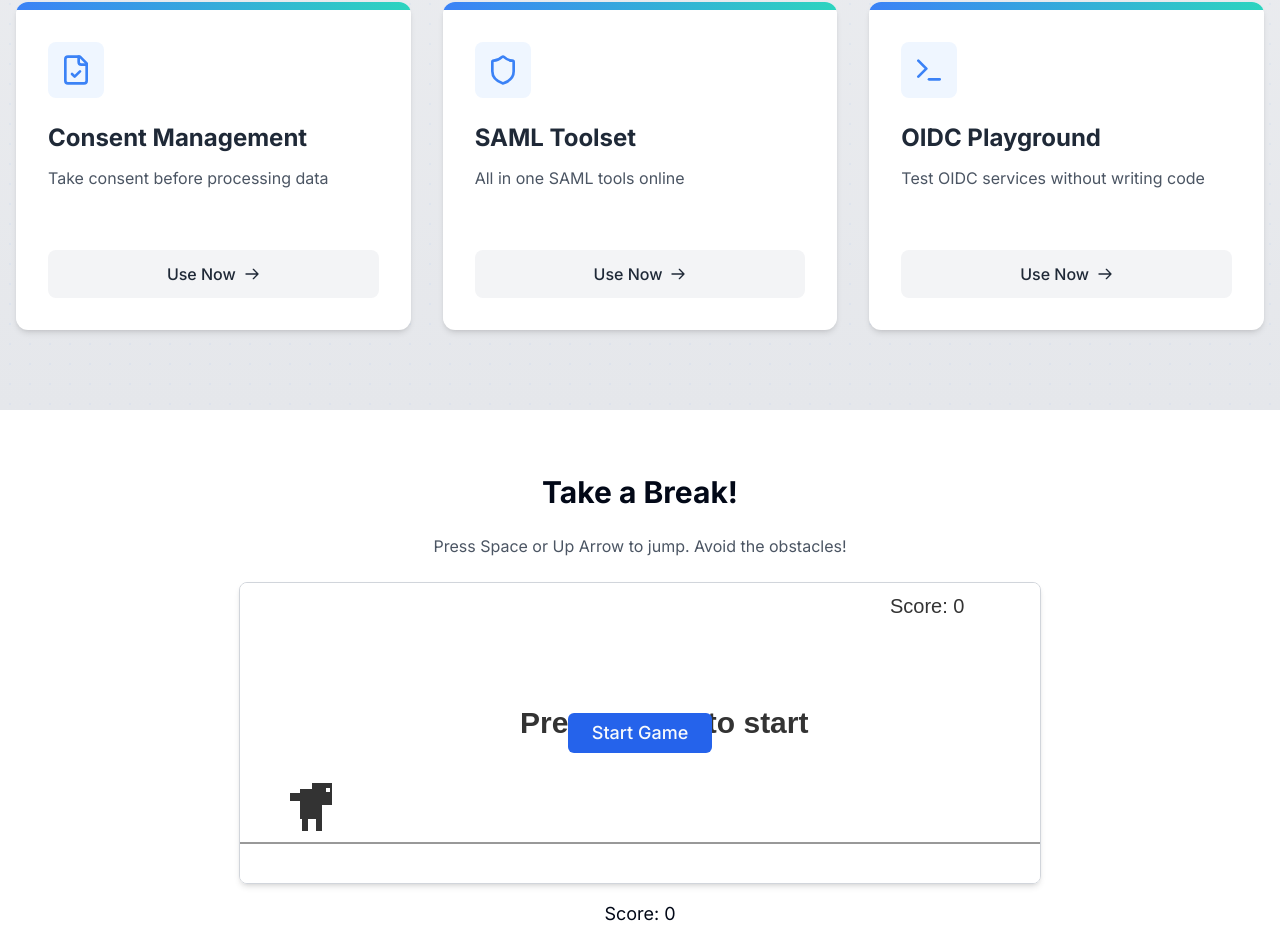
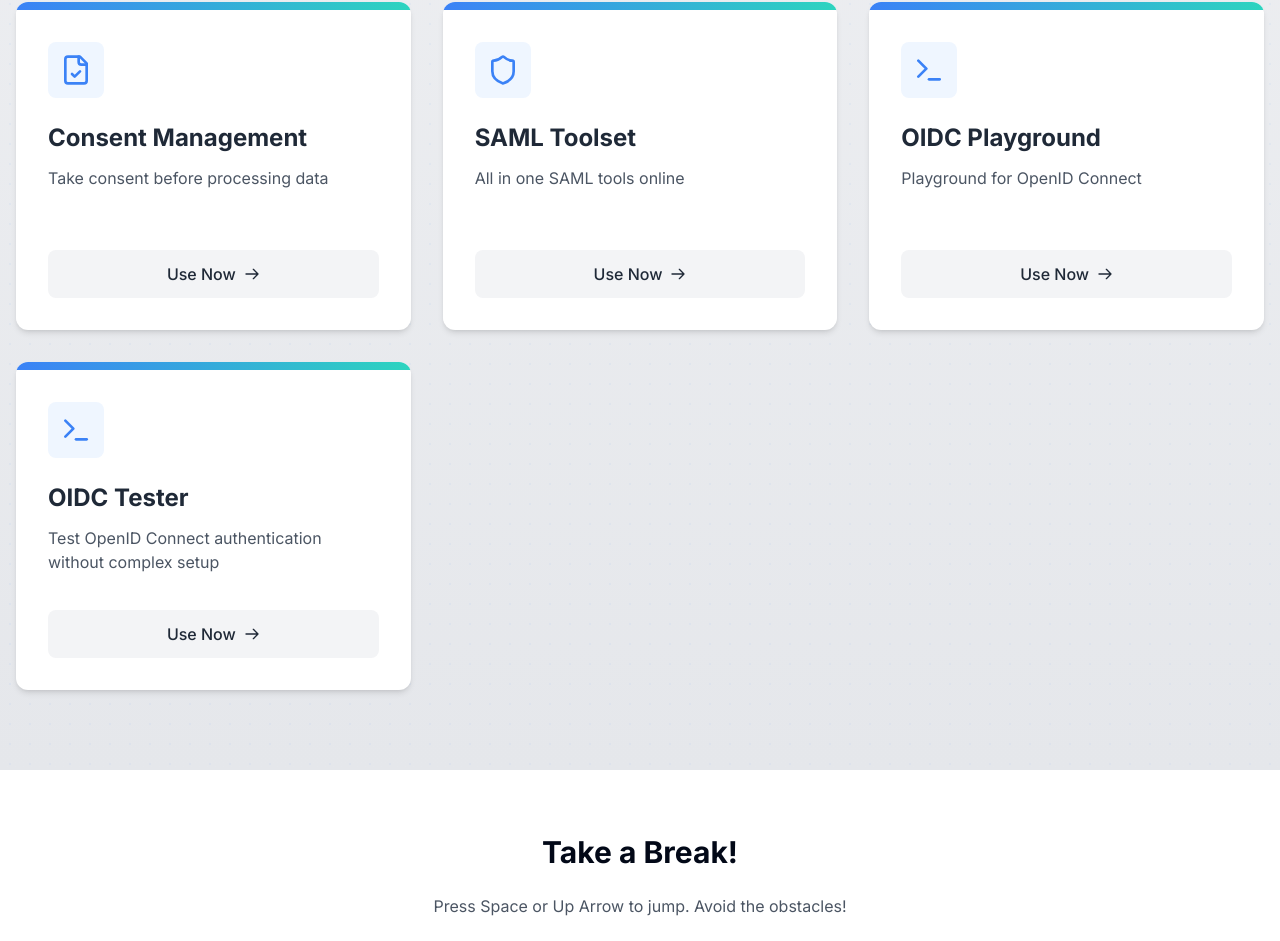
Before and after one commit to Compile7/compile7.github.io, a Next.js app: page / in a window 1280 px wide. Shown: the part 1458-2399 px from the top of the page. Built offline with nearby package versions, Linux system fonts and the light colour scheme.

Commit message:
add oidc tester

```diff
--- a/app/page.tsx
+++ b/app/page.tsx
@@ -17,46 +17,61 @@ export default function Home() {
       title: "SAML Tester",
       description: "Test SAML authentication without complex setup",
       link: "https://saml-tester.compile7.org/",
+      icon: "ShieldCheck",
     },
     {
       title: "JWT Validator",
       description: "Validate and secure JWT tokens",
       link: "https://jwt.compile7.org/",
+      icon: "Key",
     },
     {
       title: "JWT Checklist",
       description: "Secure your JWT implementation",
       link: "https://jwt-checklist.compile7.org/",
+      icon: "CheckSquare",
     },
     {
       title: "Kode Jungle",
       description: "All in one handy tools for developers",
       link: "https://kodejungle.org/",
+      icon: "Boxes",
     },
     {
       title: "Enterprise Ready",
       description: "Find the best solutions to make your SaaS enterprise ready",
       link: "https://enterpriseready.compile7.org/",
+      icon: "Building2",
     },
     {
       title: "Enterprise SSO Examples",
       description: "Inspiration to how to add Login with SSO",
       link: "https://github.com/Compile7/enterprise-sso-examples",
+      icon: "KeyRound",
     },
     {
       title: "Consent Management",
       description: "Take consent before processing data",
       link: "#",
+      icon: "FileCheck",
     },
     {
       title: "SAML Toolset",
       description: "All in one SAML tools online",
       link: "http://saml-validator.compile7.org/",
+      icon: "Shield",
     },
     {
       title: "OIDC Playground",
-      description: "Test OIDC services without writing code",
+      description: "Playground for OpenID Connect",
       link: "https://oidc-playground.compile7.org/",
+      icon: "Terminal",
+    },
+    {
+      title: "OIDC Tester",
+      description: "Test OpenID Connect authentication without complex setup",
+      link: "https://oidc-tester.compile7.org/",
+      icon: "Terminal",
     },
   ]
 
--- a/components/projects-section.tsx
+++ b/components/projects-section.tsx
@@ -1,7 +1,7 @@
 "use client"
 
 import Link from "next/link"
-import { ShieldCheck, Key, CheckSquare, Boxes, Building2, KeyRound, FileCheck, Shield, Terminal } from "lucide-react"
+import { Boxes, ShieldCheck, Key, CheckSquare, Building2, KeyRound, FileCheck, Shield, Terminal } from "lucide-react"
 import { motion } from "framer-motion"
 import type { JSX } from "react"
 
@@ -10,31 +10,30 @@ interface Project {
   title: string
   description: string
   link: string
-  icon?: string
+  icon: string
 }
 
 interface ProjectsSectionProps {
   projects: Project[]
 }
 
-// Map project titles to icons
-const getIconForProject = (title: string) => {
-  const iconMap: Record<string, JSX.Element> = {
-    "SAML Tester": <ShieldCheck className="h-8 w-8" />,
-    "JWT Validator": <Key className="h-8 w-8" />,
-    "JWT Checklist": <CheckSquare className="h-8 w-8" />,
-    "Kode Jungle": <Boxes className="h-8 w-8" />,
-    "Enterprise Ready": <Building2 className="h-8 w-8" />,
-    "Enterprise SSO Examples": <KeyRound className="h-8 w-8" />,
-    "Consent Management": <FileCheck className="h-8 w-8" />,
-    "SAML Toolset": <Shield className="h-8 w-8" />,
-    "OIDC Playground": <Terminal className="h-8 w-8" />,
+export function ProjectsSection({ projects }: ProjectsSectionProps) {
+  const getIconForProject = (iconName: string) => {
+    const iconMap: Record<string, JSX.Element> = {
+      ShieldCheck: <ShieldCheck className="h-8 w-8" />,
+      Key: <Key className="h-8 w-8" />,
+      CheckSquare: <CheckSquare className="h-8 w-8" />,
+      Boxes: <Boxes className="h-8 w-8" />,
+      Building2: <Building2 className="h-8 w-8" />,
+      KeyRound: <KeyRound className="h-8 w-8" />,
+      FileCheck: <FileCheck className="h-8 w-8" />,
+      Shield: <Shield className="h-8 w-8" />,
+      Terminal: <Terminal className="h-8 w-8" />,
+    }
+
+    return iconMap[iconName] || <Boxes className="h-8 w-8" />
   }
 
-  return iconMap[title] || <Boxes className="h-8 w-8" />
-}
-
-export function ProjectsSection({ projects }: ProjectsSectionProps) {
   // Animation variants for staggered animations
   const containerVariants = {
     hidden: { opacity: 0 },
@@ -95,7 +94,9 @@ export function ProjectsSection({ projects }: ProjectsSectionProps) {
 
               <div className="p-8">
                 <div className="flex items-start justify-between mb-6">
-                  <div className="p-3 rounded-lg bg-blue-50 text-blue-500">{getIconForProject(project.title)}</div>
+                  <div className="p-3 rounded-lg bg-blue-50 text-blue-500">
+                    {getIconForProject(project.icon)}
+                  </div>
 
                   {/* Featured badge for first 3 projects */}
                   {index < 3 && (
```
